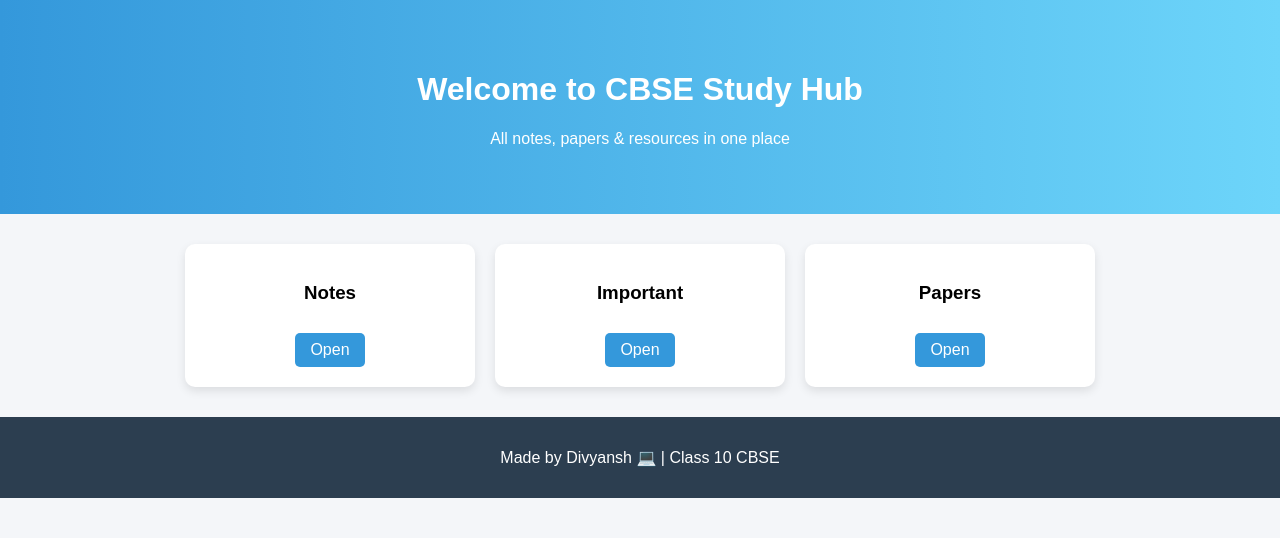
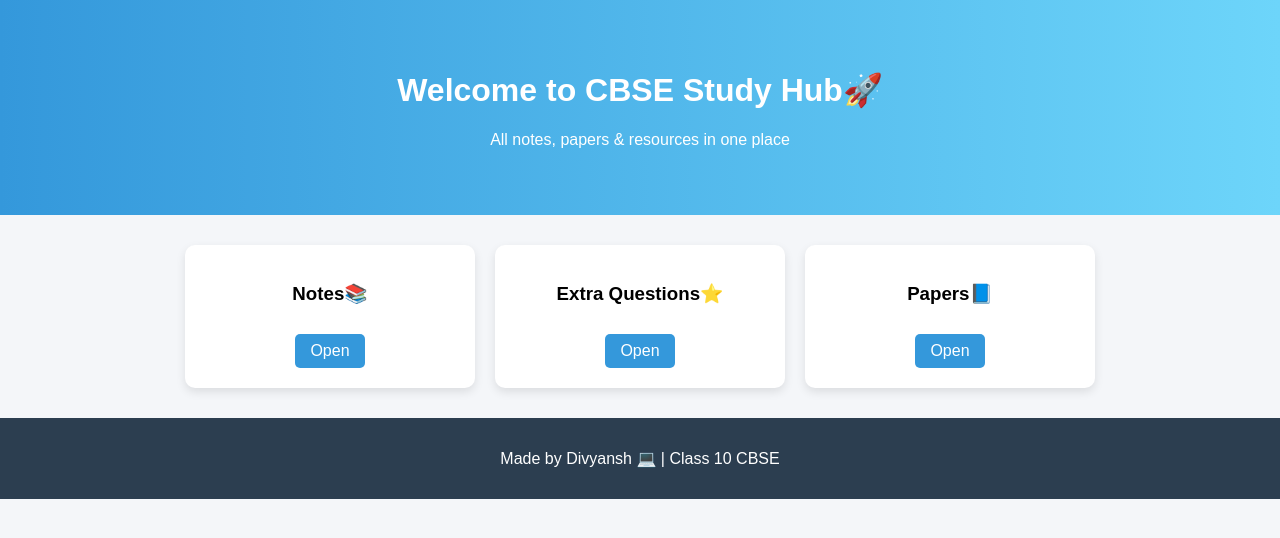
Before and after one commit to divyanshhh01/cbse-website, a Flask app: page / in a window 1280 px wide. Shown: the part 98-636 px from the top of the page. Run offline with Flask 3, Linux system fonts and the light colour scheme.

Commit message:
Add emojis to headings in home.html

```diff
--- a/templates/home.html
+++ b/templates/home.html
@@ -3,23 +3,23 @@
 {% block content %}
 
 <div class="hero">
-    <h1>Welcome to CBSE Study Hub</h1>
+    <h1>Welcome to CBSE Study Hub🚀</h1>
     <p>All notes, papers & resources in one place</p>
 </div>
 
 <div class="cards">
     <div class="card">
-        <h3>Notes</h3>
+        <h3>Notes📚</h3>
         <a href="/notes">Open</a>
     </div>
 
     <div class="card">
-        <h3>Important</h3>
+        <h3>Extra Questions⭐</h3>
         <a href="/important">Open</a>
     </div>
 
     <div class="card">
-        <h3>Papers</h3>
+        <h3>Papers📘</h3>
         <a href="/papers">Open</a>
     </div>
 </div>
```
